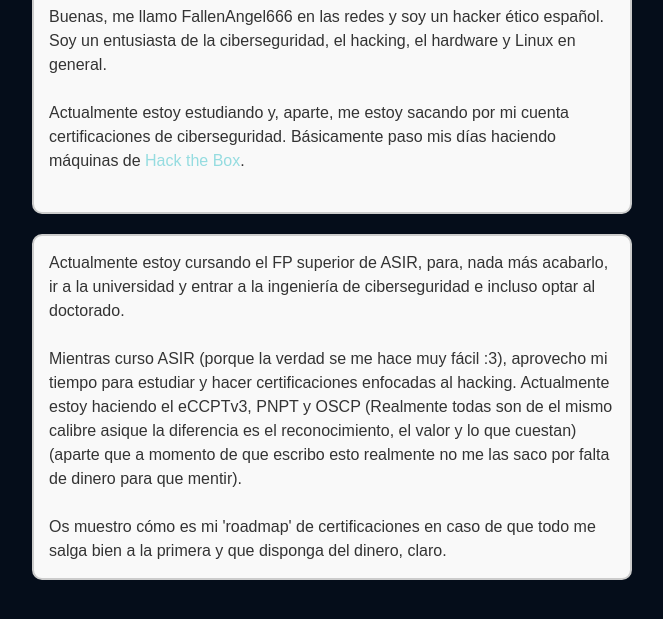
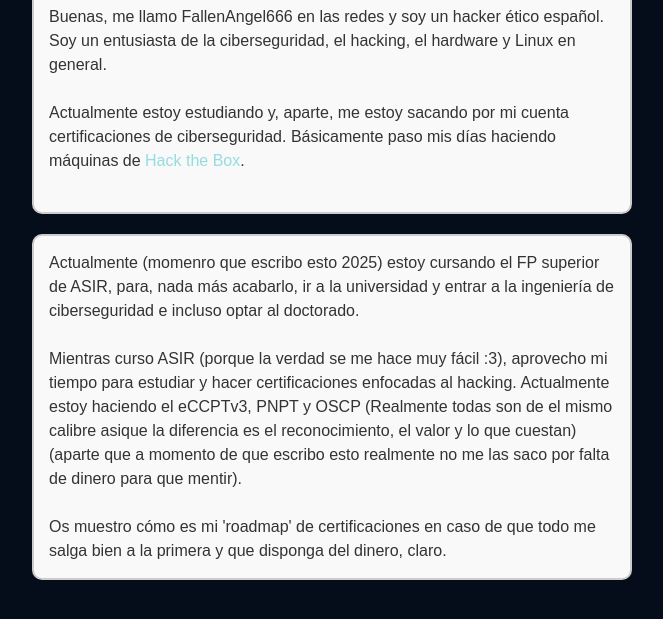
Before and after one commit to Fallenangel666-htb/zzero.github.io, a Jekyll site: the page built from _pages/about.md, in a window 1280 px wide, cut to the strip 219-874 px from the top of the page. Shown: the top 619 px of the strip, without its empty margins (308-971 px from the left). Built offline with Jekyll 4.4.1, drawn with Linux system fonts in a browser that asks for light colours; cached includes are drawn as plain includes; our own code applies the rules of GitHub Pages for plain Markdown files; a script that is not in the unit is left out.

Commit message:
Update about.md

```diff
--- a/_pages/about.md
+++ b/_pages/about.md
@@ -18,7 +18,7 @@ date: 2019-02-15
 </div>
 
 <div class="text-box" style="margin-top: 20px; text-align: left; padding: 15px; border: 2px solid #ccc; border-radius: 10px; background-color: #f9f9f9; width: 80%; max-width: 600px; margin-left: auto; margin-right: auto;">
-  Actualmente estoy cursando el FP superior de ASIR, para, nada más acabarlo, ir a la universidad y entrar a la ingeniería de ciberseguridad e incluso optar al doctorado.
+  Actualmente (momenro que escribo esto 2025) estoy cursando el FP superior de ASIR, para, nada más acabarlo, ir a la universidad y entrar a la ingeniería de ciberseguridad e incluso optar al doctorado.
   <br>
   <br>
   Mientras curso ASIR (porque la verdad se me hace muy fácil :3), aprovecho mi tiempo para estudiar y hacer certificaciones enfocadas al hacking. Actualmente estoy haciendo el eCCPTv3, PNPT y OSCP (Realmente todas son de el mismo calibre asique la diferencia es el reconocimiento, el valor y lo que cuestan) (aparte que a momento de que escribo esto realmente no me las saco por falta de dinero para que mentir).
```
